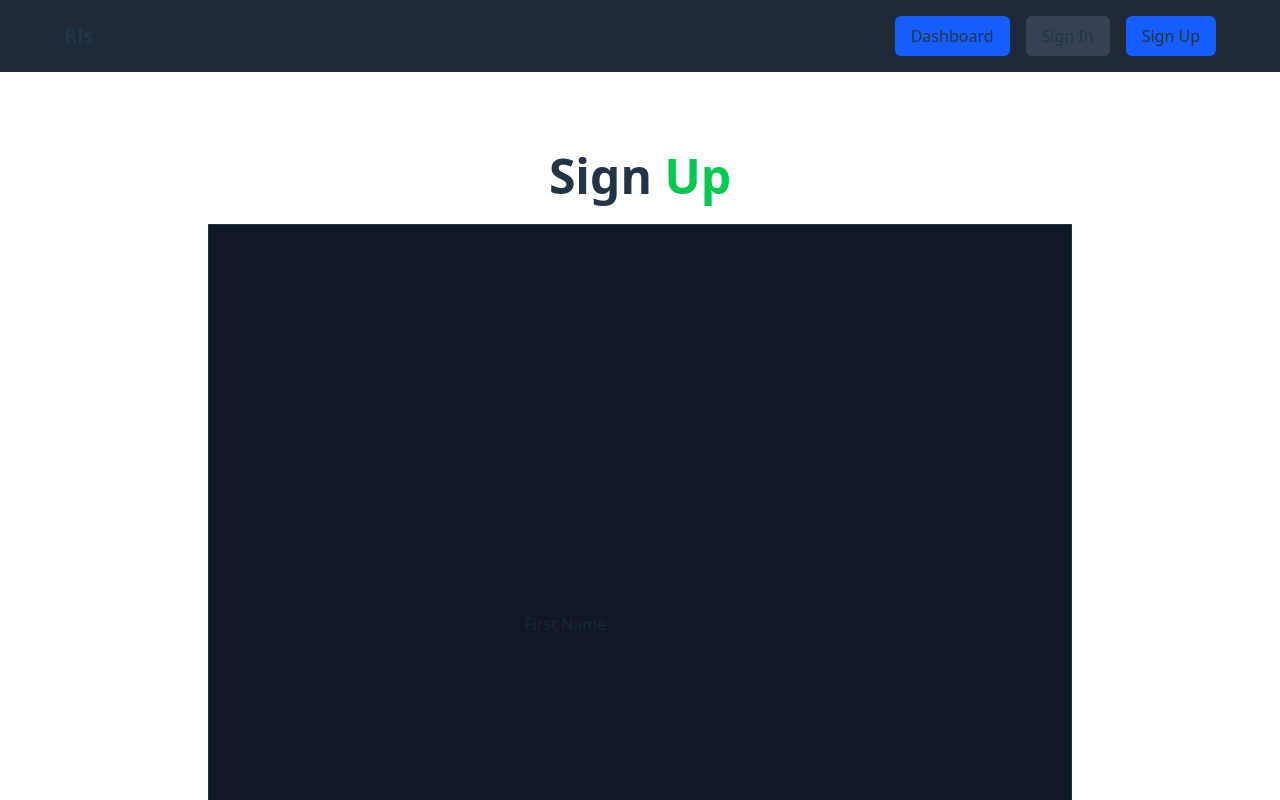
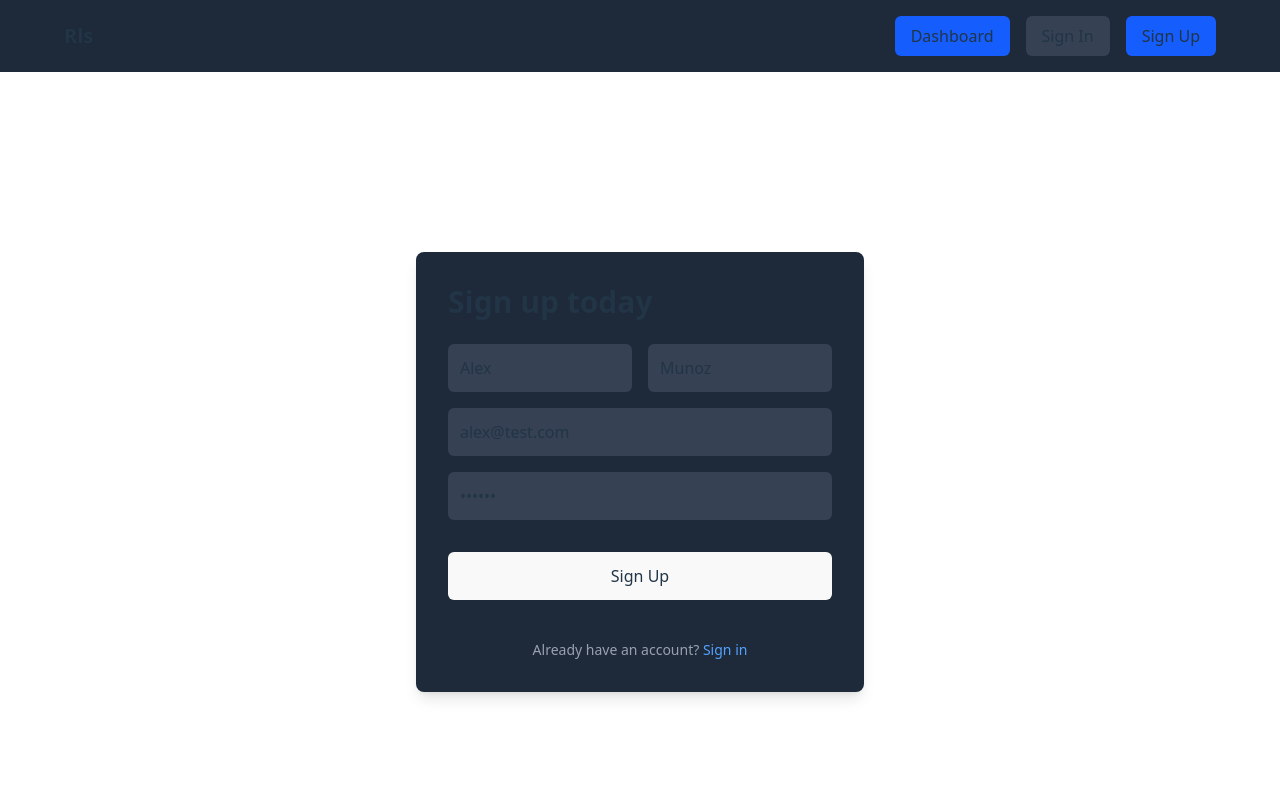
Before and after one commit to alexcol123/supabase-auth-and-rls, a React (Vite) app: page /sign-up in a window 1280 px wide. Shown: the top 800 px of the page. Built offline with nearby package versions, Linux system fonts and the light colour scheme.

Commit message:
Refactor SignUp component and enhance user feedback during signup process

```diff
--- a/src/Context/AuthContext.tsx
+++ b/src/Context/AuthContext.tsx
@@ -27,6 +27,7 @@ export const AuthContextProvider = ({
     firstName: string,
     lastName: string,
   ) => {
+    console.log( 'data recieved in auth ,',firstName, lastName, email, password)
     return { success: true };
   };
 
--- a/src/components/SignUp.tsx
+++ b/src/components/SignUp.tsx
@@ -1,40 +1,105 @@
 import { useState } from "react";
+import { Link, useNavigate } from "react-router-dom";
 import { UserAuth } from "../Context/AuthContext";
 
-const Signup = () => {
+const SignUp = () => {
+  const navigate = useNavigate();
+
   const { signUpNewUser } = UserAuth();
 
-  const [firstName, setfirstName] = useState("");
-  const [lastName, setLastName] = useState("");
 
-  // email: string,
-  // password: string,
-  // firstName: string,
-  // lastName: string,
+
+  const [isLoading, setIsLoading] = useState(false);
+  const [firstName, setFirstName] = useState("Alex");
+  const [lastName, setLastName] = useState("Munoz");
+  const [email, setEmail] = useState("alex@test.com");
+  const [password, setPassword] = useState("123456");
+  const [error, setError] = useState("");
+
+  const handleSignUp = async (e: React.FormEvent) => {
+    e.preventDefault();
+    setIsLoading(true);
+    setError("");
+
+
+    const resp  = await signUpNewUser(email, password, firstName, lastName);
+    console.log(resp)
+    // try {
+    //   const result = await signUpNewUser(email, password, firstName, lastName);
+
+    //   if (!result.success) {
+    //     setError(result.error || "An unknown error occurred");
+    //   }
+    //   if (result.success) {
+    //     navigate("/dashboard");
+    //   }
+    // } catch {
+    //   setError("An unexpected error occurred");
+    // } finally {
+    //   setIsLoading(false);
+    // }
+  };
 
   return (
-    <section className="max-w-4xl mx-auto px-4 py-20 text-center">
-      <h1 className="text-5xl font-bold mb-6">
-        Sign
-        <span className="text-green-500"> Up</span>
-      </h1>
+    <div className="min-h-screen flex items-center justify-center">
+      <form
+        onSubmit={handleSignUp}
+        className="max-w-md w-full mx-auto bg-gray-800 p-8 rounded-lg shadow-lg"
+      >
+        <h2 className="text-3xl font-semibold mb-6">Sign up today</h2>
 
-      <h2 className="text-2xl">{firstName}</h2>
-      <h2 className="text-2xl">{lastName}</h2>
+        {error && <p className="text-red-500 text-sm mb-4">{error}</p>}
 
-      <div className="min-h-screen flex items-center justify-center border bg-gray-900">
-        <form onSubmit={signUpNewUser} className="max-w-md w-full mx-auto">
-          <div>
+        <div className="flex flex-col space-y-4">
+          <div className="flex gap-4">
             <input
+              value={firstName}
+              onChange={(e) => setFirstName(e.target.value)}
+              className="bg-gray-700 p-3 rounded-md focus:outline-none focus:ring-2 focus:ring-blue-500 w-1/2"
               type="text"
               placeholder="First Name"
-              value={firstName}
-              onChange={(e) => setfirstName(e.target.value)}
+            />
+            <input
+              value={lastName}
+              onChange={(e) => setLastName(e.target.value)}
+              className="bg-gray-700 p-3 rounded-md focus:outline-none focus:ring-2 focus:ring-blue-500 w-1/2"
+              type="text"
+              placeholder="Last Name"
             />
           </div>
-        </form>
-      </div>
-    </section>
+          <input
+            value={email}
+            onChange={(e) => setEmail(e.target.value)}
+            className="bg-gray-700 p-3 rounded-md focus:outline-none focus:ring-2 focus:ring-blue-500"
+            type="email"
+            placeholder="Email"
+          />
+          <input
+            value={password}
+            onChange={(e) => setPassword(e.target.value)}
+            className="bg-gray-700 p-3 rounded-md focus:outline-none focus:ring-2 focus:ring-blue-500"
+            type="password"
+            placeholder="Password"
+          />
+          <button
+            type="submit"
+            disabled={isLoading}
+            className="mt-4 w-full bg-blue-600 hover:bg-blue-700 disabled:opacity-50 p-3 rounded-md font-medium transition-colors"
+          >
+            {isLoading ? "Signing up..." : "Sign Up"}
+          </button>
+
+          <div className="mt-6 text-center text-sm text-gray-400">
+            <p>
+              Already have an account?{" "}
+              <Link to="/sign-in" className="text-blue-400 hover:underline">
+                Sign in
+              </Link>
+            </p>
+          </div>
+        </div>
+      </form>
+    </div>
   );
 };
-export default Signup;
+export default SignUp;
```
